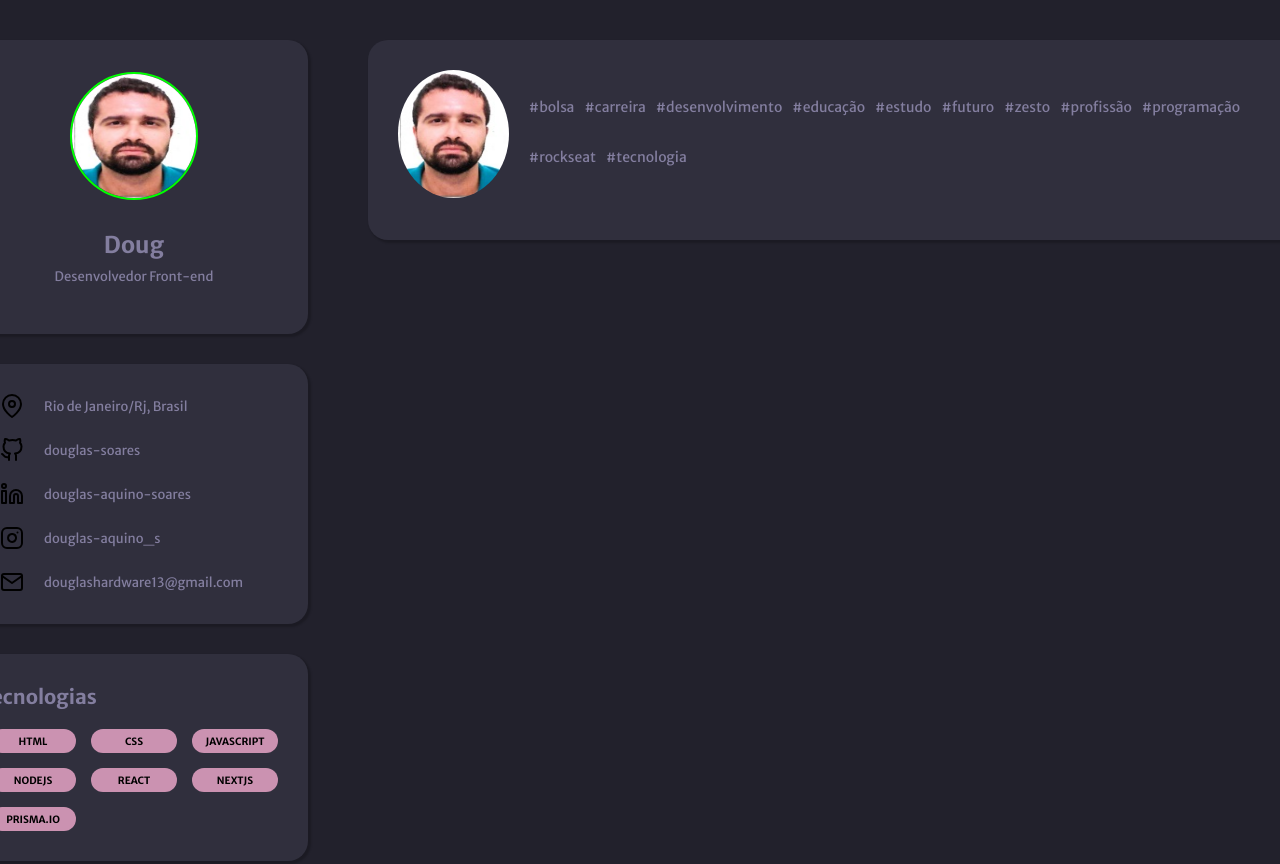
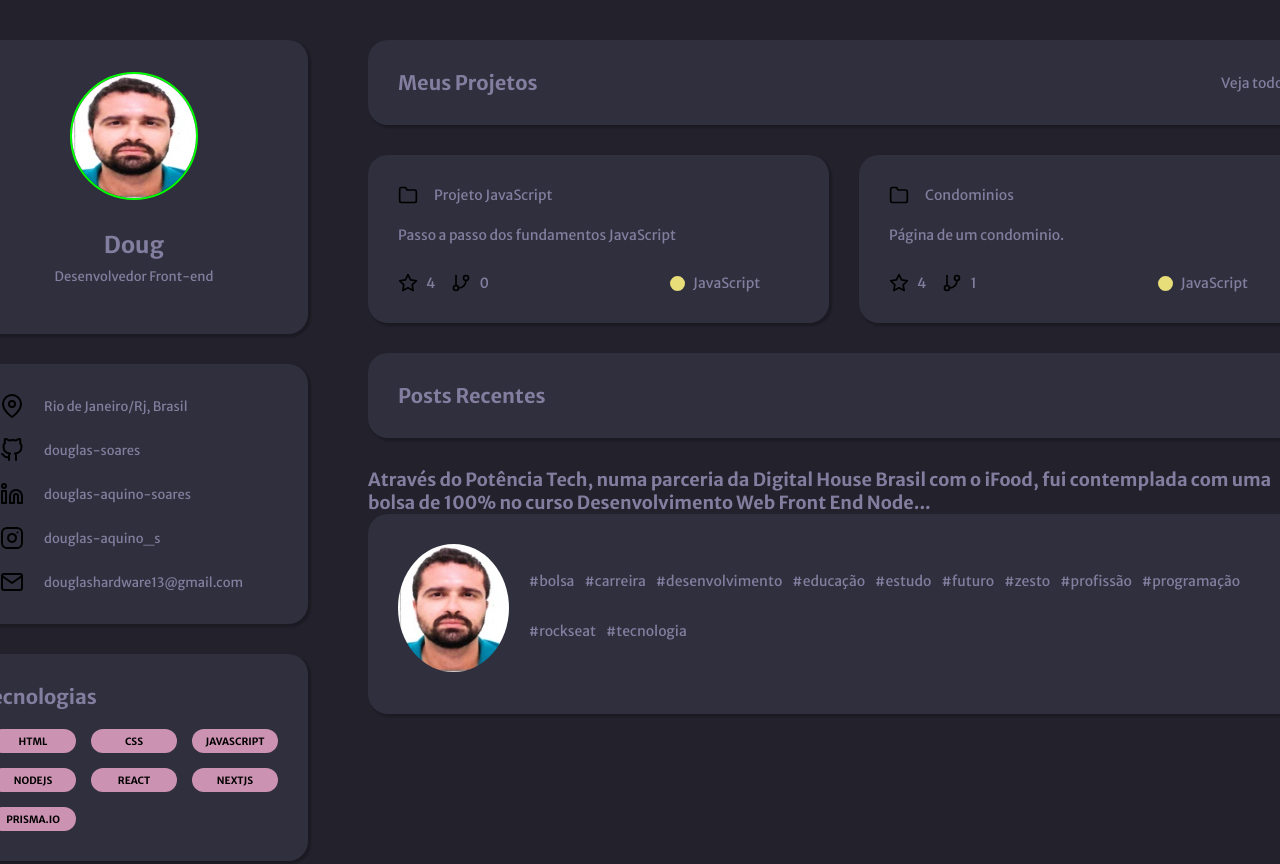
Before and after one commit to DouglasSoares1203/portifolio, a plain HTML site: page index.html in a window 1280 px wide. Shown: the top 864 px of the page. Drawn offline with Linux system fonts and the light colour scheme.

Commit message:
atualizações

```diff
--- a/index.html
+++ b/index.html
@@ -95,6 +95,60 @@
         </aside>
 
         <main>
+
+
+            <section class="my-projects">
+                <h2>Meus Projetos</h2>
+                <a target="_blank" href="https://github.com/DouglasSoares1203">Veja todos</a>
+            </section>
+
+            <section class="projects">
+                <div class="project-1">
+                    <div class="folder">
+                        <a target="_blank" href="https://github.com/DouglasSoares1203/Projeto_js">
+                            <img src="./assets/folder.svg" alt="Ícone de pasta">
+                            <p>Projeto JavaScript</p>
+                        </a>
+                    </div>
+                    <p>Passo a passo dos fundamentos JavaScript</p>
+                    <div class="icons">
+                        <img src="./assets/star.svg" alt="Ícone de estrela">
+                        <p>4</p>
+                        <img src="./assets/git-branch.svg" alt="Ícone de branch do Git">
+                        <p>0</p>
+                        <img src="./assets/circle-js.svg" alt="Ícone de círculo">
+                        <p>JavaScript</p>
+                    </div>
+                </div>
+
+                <div class="project-2">
+                    <a target="_blank" href="https://github.com/DouglasSoares1203/Condominios">
+                        <img src="./assets/folder.svg" alt="Ícone de pasta">
+                        <p>Condominios</p>
+                    </a>
+                    <p>Página de um condominio.</p>
+                    <div class="icons">
+                        <img src="./assets/star.svg" alt="Ícone de estrela">
+                        <p>4</p>
+                        <img src="./assets/git-branch.svg" alt="Ícone de branch do Git">
+                        <p>1</p>
+                        <img src="./assets/circle-js.svg" alt="Ícone de círculo">
+                        <p>JavaScript</p>
+                    </div>
+                </div>
+
+            </section>
+
+            <section class="recent-post">
+                <h2>Posts Recentes</h2>
+            </section>
+
+            <div class="post">
+                <a target="_blank" href="https://www.linkedin.com/feed/update/urn:li:activity:6929832743451131904/">
+                    <h4>Através do Potência Tech, numa parceria da Digital House Brasil com o iFood, fui contemplada
+                        com uma bolsa de 100% no curso Desenvolvimento Web Front End Node...</h4>
+                </a>
+
                 <section class="posts">
                     <img src="./assets/profile.jpg" alt="profile image">
                     <div class="hashtags">
@@ -109,7 +163,7 @@
                         <p>#programação</p>
                         <p>#rockseat</p>
                         <p>#tecnologia</p>
-
+                    </div>
             </div>
             </section>
         </main>
```
Also changed, not shown: assets/circle-html.svg (added), assets/circle-js.svg (added). Lines whose indentation alone changed are shown as unchanged.
